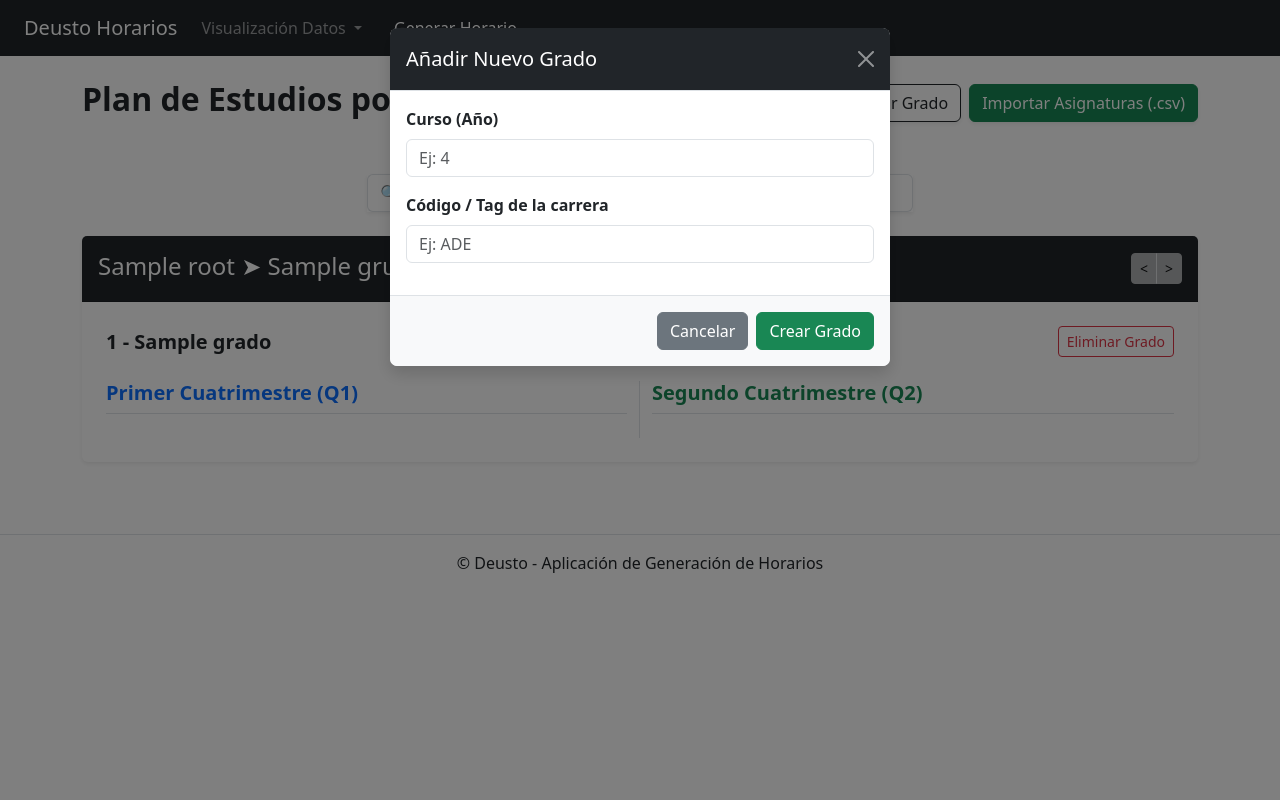
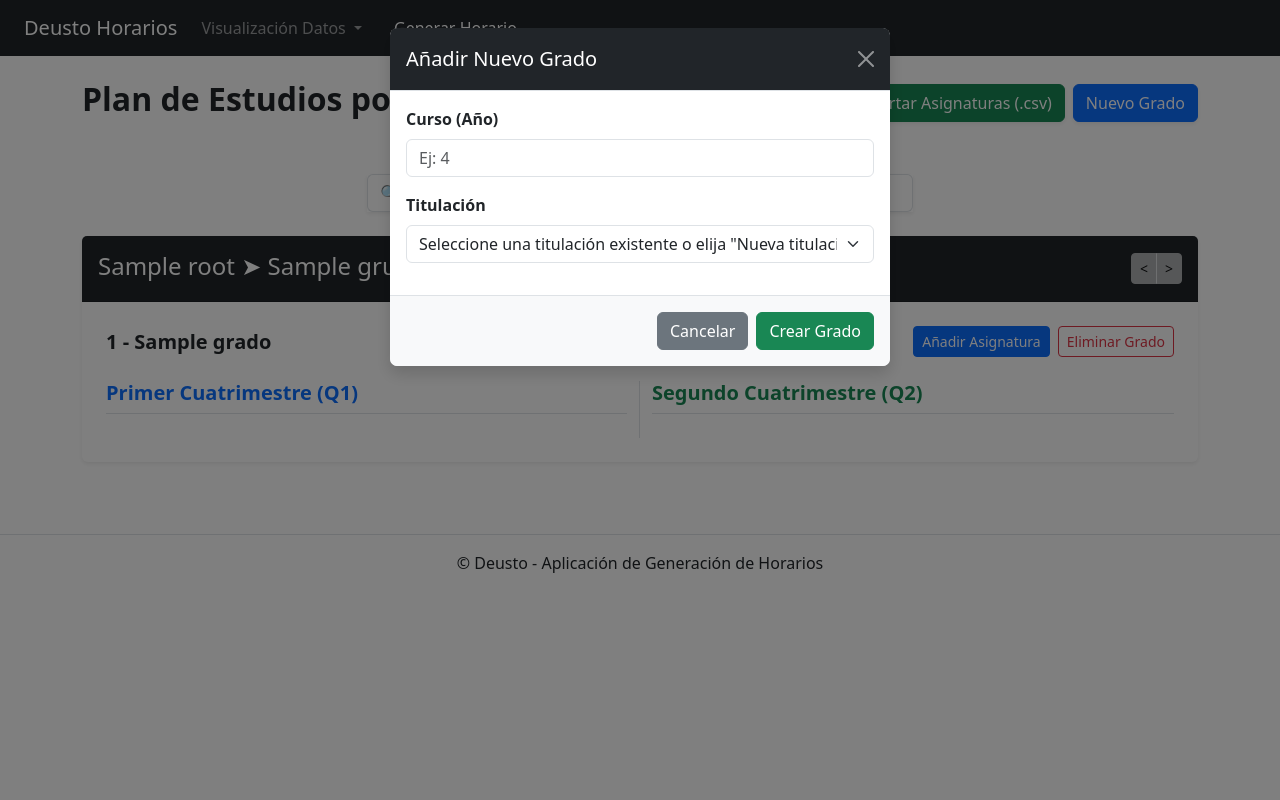
Before and after one commit to Gontzaa86/PFG-25-26, a Flask app: template templates/grados.html in a window 1280 px wide, after a click on "Nuevo Grado". Run offline with Flask 3, Linux system fonts and the light colour scheme; the template is opened without the code that fills it: most values are stand-ins (such as "Sample title", 1, 10 or a date in 2020); some libraries are stand-ins or nearby versions.

Commit message:
Interfaz pulida y lógica de creación de grado con nombres

```diff
--- a/main.py
+++ b/main.py
@@ -683,26 +683,68 @@
 def crear_grado():
     data = cargar_datos()
     nuevo = request.json or {}
+    curso = str(nuevo.get('year', '')).strip()
 
-    curso = str(nuevo.get('year', '')).strip()
+    # Dos modos de creación:
+    # 1) Selección de titulación existente: enviar 'existing_tag' con el tag (ej: ADE)
+    # 2) Nueva titulación: enviar 'code' (tag) y 'name' (nombre completo)
+    existing_tag = nuevo.get('existing_tag')
+
+    if not curso:
+        return jsonify({"error": "El curso (año) es obligatorio."}), 400
+
+    if existing_tag:
+        codigo = str(existing_tag).strip().upper()
+        if not codigo:
+            return jsonify({"error": "El tag de la titulación seleccionado es inválido."}), 400
+
+        grado_id = f"{curso}{codigo}"
+
+        if any(g['id'] == grado_id for g in data.get('grades', [])):
+            return jsonify({"error": f"El grado {grado_id} ya existe."}), 400
+
+        # Intentar recuperar el nombre de la titulación a partir de grados existentes
+        nombre = None
+        for g in data.get('grades', []):
+            m = re.match(r'^(?:\d+)(.+)$', str(g.get('id', '')))
+            if m and m.group(1).strip().upper() == codigo:
+                nombre = g.get('name')
+                break
+
+        if not nombre:
+            # Si no hay una entrada previa, intentar con el mapeo estático
+            nombre = GRADO_NOMBRES_COMPLETOS.get(codigo, codigo)
+
+        data.setdefault('grades', []).append({
+            "id": grado_id,
+            "name": nombre
+        })
+
+        guardar_datos(data)
+        return jsonify({"success": True, "message": f"Grado {grado_id} creado con éxito (titulación existente)."})
+
+    # Modo: nueva titulación completa
     codigo = str(nuevo.get('code', '')).strip().upper()
+    nombre_proporcionado = str(nuevo.get('name', '')).strip()
 
-    if not curso or not codigo:
-        return jsonify({"error": "El curso y el código del grado son obligatorios."}), 400
+    if not codigo or not nombre_proporcionado:
+        return jsonify({"error": "Para crear una nueva titulación se requiere el tag y el nombre completo."}), 400
 
     grado_id = f"{curso}{codigo}"
 
-    # Validar si ya existe
     if any(g['id'] == grado_id for g in data.get('grades', [])):
         return jsonify({"error": f"El grado {grado_id} ya existe."}), 400
 
     data.setdefault('grades', []).append({
         "id": grado_id,
-        "name": get_grade_display_name(grado_id)
+        "name": nombre_proporcionado
     })
 
+    # También actualizar el mapeo estático en memoria para futuras inferencias (no persistente fuera de runtime)
+    GRADO_NOMBRES_COMPLETOS[codigo] = nombre_proporcionado
+
     guardar_datos(data)
-    return jsonify({"success": True, "message": f"Grado {grado_id} creado con éxito."})
+    return jsonify({"success": True, "message": f"Grado {grado_id} creado con éxito (nueva titulación)."})
 
 
 @app.route('/api/asignaturas', methods=['POST'])
--- a/static/js/grados.js
+++ b/static/js/grados.js
@@ -292,14 +292,27 @@
 
 async function guardarNuevoGrado() {
     const year = document.getElementById('addGradoYear').value.trim();
-    const code = document.getElementById('addGradoCode').value.trim();
+    const existing = document.getElementById('addGradoExisting').value;
 
-    if (!year || !code) {
-        alert('Por favor, rellene todos los campos del grado.');
+    if (!year || !existing) {
+        alert('Por favor, seleccione el año y la titulación (o elija "Nueva titulación").');
         return;
     }
 
-    const payload = { year, code };
+    let payload = { year };
+
+    if (existing === 'new') {
+        const code = document.getElementById('addGradoCode').value.trim();
+        const name = document.getElementById('addGradoName').value.trim();
+        if (!code || !name) {
+            alert('Para crear una nueva titulación, indique el tag y el nombre completo.');
+            return;
+        }
+        payload.code = code;
+        payload.name = name;
+    } else {
+        payload.existing_tag = existing;
+    }
 
     try {
         const resp = await fetch('/api/grados', {
@@ -320,6 +333,20 @@
         alert('No se pudo conectar con el servidor.');
     }
 }
+
+// Mostrar/ocultar campos de nueva titulación según selección
+document.addEventListener('DOMContentLoaded', () => {
+    const sel = document.getElementById('addGradoExisting');
+    const campos = document.getElementById('nuevoTitulacionFields');
+    if (!sel) return;
+    sel.addEventListener('change', () => {
+        if (sel.value === 'new') {
+            campos.style.display = '';
+        } else {
+            campos.style.display = 'none';
+        }
+    });
+});
 
 
 // FUNCIONES PARA ASIGNATURAS
--- a/templates/grados.html
+++ b/templates/grados.html
@@ -64,11 +64,11 @@
         <h2 class="fw-bold">Plan de Estudios por Grado</h2>
         <div class="d-flex gap-2">
             <input type="file" id="importarCSV" accept=".csv" style="display: none;" onchange="procesarImportacion(this)">
-            <button class="btn btn-outline-dark shadow-sm" data-bs-toggle="modal" data-bs-target="#modalAñadirGrado">
-                <i class="bi bi-plus-circle"></i> Añadir Grado
-            </button>
             <button class="btn btn-success shadow-sm" onclick="document.getElementById('importarCSV').click()">
                 <i class="bi bi-file-earmark-arrow-up"></i> Importar Asignaturas (.csv)
+            </button>
+            <button class="btn btn-primary shadow-sm" data-bs-toggle="modal" data-bs-target="#modalAñadirGrado">
+                Nuevo Grado
             </button>
         </div>
     </div>
@@ -101,14 +101,16 @@
         <div class="card-body p-4" data-grupo="{{ grupo.root }}" data-grado-index="0">
             {% for grado in grupo.grados %}
             <div class="grado-por-codigo" data-grado-id="{{ grado.id }}" data-grado-year="{{ grado.year }}" {% if not loop.first %}style="display:none"{% endif %}>
-                <div class="d-flex justify-content-between align-items-center mb-4">
+                <div class="d-flex align-items-center mb-4">
                     <h5 class="fw-semibold mb-0">{{ grado.id }} - {{ grado.name }}</h5>
+                    <div class="ms-auto d-flex gap-2">
                         <button class="btn btn-sm btn-primary" onclick="abrirModalCrearAsignatura('{{ grado.id }}')">
                             <i class="bi bi-plus-lg"></i> Añadir Asignatura
                         </button>
                         <button class="btn btn-sm btn-outline-danger" onclick="eliminarGradoCompleto('{{ grado.id }}')">
                             <i class="bi bi-trash3"></i> Eliminar Grado
                         </button>
+                    </div>
                 </div>
                 <div class="row">
                     <div class="col-lg-6 border-end">
@@ -208,7 +210,7 @@
 
                         <div class="mb-1 form-check form-switch mt-2">
                             <input class="form-check-input" type="checkbox" id="editOptativa">
-                            <label class="form-check-label fw-semibold" for="editOptativa">¿Es asignatura optativa?</label>
+                            <label class="form-check-label fw-semibold" for="editOptativa">¿Es una asignatura optativa?</label>
                         </div>
                     </form>
                 </div>
@@ -240,9 +242,27 @@
                             <label for="addGradoYear" class="form-label fw-semibold">Curso (Año)</label>
                             <input type="number" class="form-control" id="addGradoYear" min="1" max="9" placeholder="Ej: 4" required>
                         </div>
+
                         <div class="mb-3">
-                            <label for="addGradoCode" class="form-label fw-semibold">Código / Tag de la carrera</label>
-                            <input type="text" class="form-control" id="addGradoCode" autocomplete="off" placeholder="Ej: ADE" required>
+                            <label class="form-label fw-semibold">Titulación</label>
+                            <select id="addGradoExisting" class="form-select">
+                                <option value="" selected disabled>Seleccione una titulación existente o elija "Nueva titulación"</option>
+                                {% for grupo in grupos_grados %}
+                                    <option value="{{ grupo.root }}">{{ grupo.root }} - {{ grupo.root_name }}</option>
+                                {% endfor %}
+                                <option value="new" style="background-color: #e9ecef; font-weight: bold; color: #0d6efd;">Añadir Nueva Titulación...</option>
+                            </select>
+                        </div>
+
+                        <div id="nuevoTitulacionFields" style="display:none">
+                            <div class="mb-3">
+                                <label for="addGradoCode" class="form-label fw-semibold">Código / Tag de la nueva titulación</label>
+                                <input type="text" class="form-control" id="addGradoCode" autocomplete="off" placeholder="Ej: ADE">
+                            </div>
+                            <div class="mb-3">
+                                <label for="addGradoName" class="form-label fw-semibold">Nombre completo de la titulación</label>
+                                <input type="text" class="form-control" id="addGradoName" autocomplete="off" placeholder="Ej: Administración de Empresas">
+                            </div>
                         </div>
                     </form>
                 </div>
```
Lines whose indentation alone changed are shown as unchanged.
